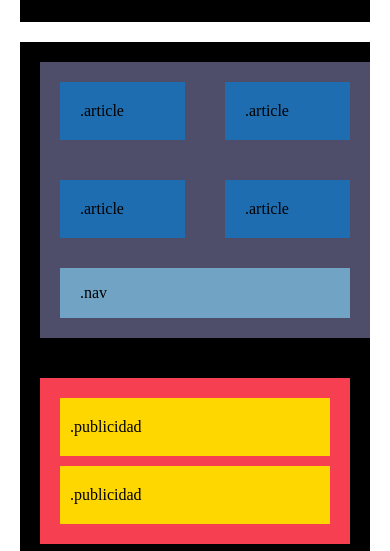
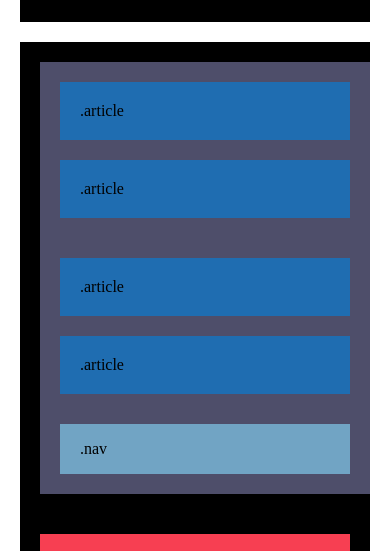
Before and after one commit to meritxell98/S1.1.-HTML-i-CSS-amb-Flex, a plain HTML site: page index/index.html in a window 390 px wide. Shown: the part 235-786 px from the top of the page. Drawn offline with Linux system fonts and the light colour scheme.

Commit message:
Exercici 2

```diff
--- a/style/styles.css
+++ b/style/styles.css
@@ -129,3 +129,21 @@ footer p {
     margin: 10px 10px 10px 10px;;
     padding: 10px 10px 10px 10px;
 }
+
+/*For tablets*/
+
+@media only screen and (max-width: 992px) {
+
+    /*BODY*/
+
+    section {
+       display: flex;
+       flex-direction: column;
+    }
+
+    .inside-article {
+        display: flex;
+        flex-direction: column;
+    }
+
+}
```
